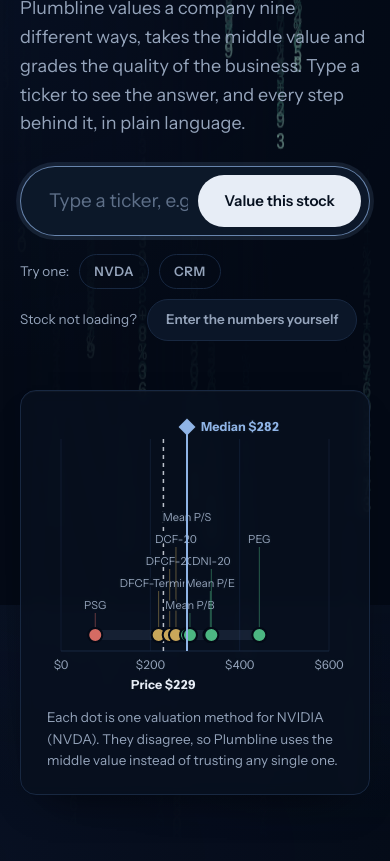
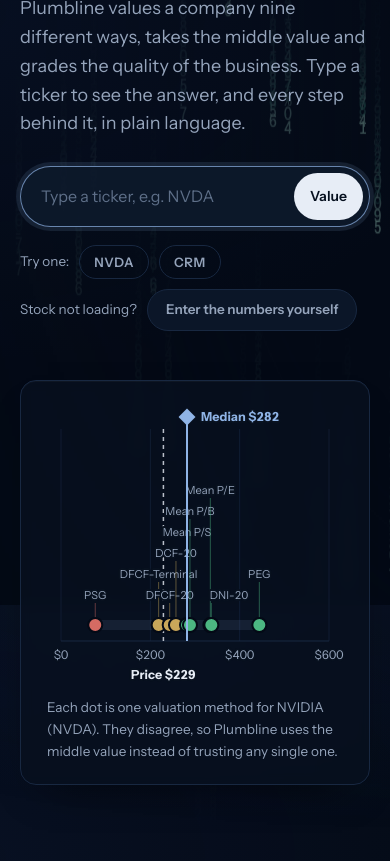
Before and after one commit to Aden-888/Plumbline, a website: page index.html in a window 390 px wide. Shown: the part 239-1100 px from the top of the page. Drawn offline with Linux system fonts and the light colour scheme.

Commit message:
v2.3.1: digital rain on result pages, phone search fit, no overlapping chart labels
Co-Authored-By: Claude Opus 5.5 <noreply@anthropic.com>
Claude-Session: https://claude.ai/code/session_01V89T1iKzmrnWMcz5PzsZ91

```diff
--- a/app.js
+++ b/app.js
@@ -174,6 +174,7 @@
     $("results").classList.remove("hidden");
     $("results").innerHTML =
       '<nav class="tabs" aria-label="Sections"><div class="wrap tabs__in">' + tabs.map(function (t, i) { return '<a class="tab' + (i ? "" : " on") + '" href="#' + t[0] + '" data-s="' + t[0] + '">' + t[1] + "</a>"; }).join("") + "</div></nav>" +
+      '<canvas class="rain rain--res" id="rainRes" aria-hidden="true"></canvas>' +
       '<div class="wrap res">' +
       '<div class="head" id="overview"><h2>' + esc(inp.name) + ' <span class="head__tk">' + esc(inp.ticker) + '</span></h2><div class="head__meta">' + (inp.exchange ? esc(inp.exchange) + " · " : "") + "Price as of " + esc(inp.asOf) + " · Financials to " + esc(inp.ttmEnd) + " · Data: " + esc(inp.source || (inp.manual ? "entered by you" : inp.live ? "live data provider" : "checked built-in figures")) + "</div></div>" +
       '<p class="bridge" style="margin:18px 0 -10px">Step 1 · The answer: what Plumbline thinks the stock is worth</p><div id="rVerdict"></div>' +
@@ -193,6 +194,7 @@
       '<div class="two" style="margin-top:16px"><div><p class="tlabel">The company figures every calculation starts from.</p><div class="card" id="rIn"></div></div><div><p class="tlabel">How the discount rate (the yearly return investors expect) was built.</p><div class="card" id="rWacc"></div></div></div></div></details></section>' +
       "</div>" +
       '<button class="dock" id="dock" type="button" aria-label="Back to the verdict"></button>';
+    startResultRain();
     $("results").querySelectorAll("input[type=range]").forEach(function (el) {
       el.addEventListener("input", function () { state.settings[el.dataset.k] = parseFloat(el.value); sync(); schedule(); });
     });
@@ -440,15 +442,17 @@
   }
 
   /* ---------------- wiring ---------------- */
-  /* Faint "digital rain" of figures behind the home headline. Runs only while the home page is on screen,
-     about 16 frames a second; one still frame when the device asks for reduced motion. */
-  function startRain() {
-    var c = $("rain"); if (!c || !c.getContext) return;
-    var ctx = c.getContext("2d"), GLYPHS = "0123456789$%.+-0123456789", fs = 15, cols = 0, drops = [], speed = [], W = 0, H = 0;
+  /* Faint "digital rain" of figures. Used behind the home headline and behind the company name at the top of
+     each result. Each one runs only while it is on screen, about 16 frames a second; one still frame when the
+     device asks for reduced motion. Returns a handle so a replaced result page can stop its old rain. */
+  function makeRain(c, active) {
+    if (!c || !c.getContext) return { stop: function () {} };
+    var ctx = c.getContext("2d"), GLYPHS = "0123456789$%.+-0123456789", fs = 15, cols = 0, drops = [], speed = [], W = 0, H = 0, stopped = false, seen = true;
     var still = window.matchMedia && window.matchMedia("(prefers-reduced-motion: reduce)").matches;
     function size() {
       var r = c.getBoundingClientRect(), dpr = Math.min(2, window.devicePixelRatio || 1);
       W = Math.max(1, r.width); H = Math.max(1, r.height);
+      fs = W < 600 ? 13 : 15;
       c.width = W * dpr; c.height = H * dpr; ctx.setTransform(dpr, 0, 0, dpr, 0, 0);
       cols = Math.ceil(W / (fs * 1.15)); drops = []; speed = [];
       for (var i = 0; i < cols; i++) { drops.push(Math.random() * -H / fs); speed.push(.35 + Math.random() * .55); }
@@ -467,15 +471,28 @@
         if (y > H && Math.random() > .97) drops[i] = Math.random() * -12;
       }
     }
+    function warm() { for (var k = 0; k < 40; k++) frame(true); }
     size();
-    if (still) { for (var k = 0; k < 60; k++) frame(true); return; }
+    var rt, onResize = function () { clearTimeout(rt); rt = setTimeout(function () { size(); if (still) warm(); }, 200); };
+    window.addEventListener("resize", onResize);
+    var io = window.IntersectionObserver ? new IntersectionObserver(function (e) { seen = e[0].isIntersecting; }) : null;
+    if (io) io.observe(c);
+    var handle = { stop: function () { stopped = true; window.removeEventListener("resize", onResize); if (io) io.disconnect(); } };
+    if (still) { warm(); return handle; }
     var last = 0;
     (function loop(t) {
+      if (stopped || !c.isConnected) { handle.stop(); return; }
       requestAnimationFrame(loop);
-      if (document.hidden || $("hero").classList.contains("hidden") || t - last < 60) return;
+      if (document.hidden || !seen || !active() || t - last < 60) return;
       last = t; frame(false);
     })(0);
-    var rt; window.addEventListener("resize", function () { clearTimeout(rt); rt = setTimeout(size, 200); });
+    return handle;
+  }
+  function startRain() { makeRain($("rain"), function () { return !$("hero").classList.contains("hidden"); }); }
+  var resRain = null;
+  function startResultRain() {
+    if (resRain) resRain.stop();
+    resRain = makeRain($("rainRes"), function () { return !$("results").classList.contains("hidden"); });
   }
 
   function wire() {
--- a/charts.js
+++ b/charts.js
@@ -39,15 +39,24 @@
 
     /* dots, sorted so label lanes can alternate */
     var sorted = ms.slice().sort(function (a, b) { return a.value - b.value; });
-    var lanes = narrow ? 5 : 4, laneH = narrow ? 22 : 26;
+    var lanes = narrow ? 6 : 4, laneH = narrow ? 21 : 26;
+    /* each label goes in the lowest lane where it does not touch the label before it, so names never overlap */
+    var fsz = narrow ? 11 : 12, laneEnd = [], tx = {};
+    for (var q = 0; q < lanes; q++) laneEnd.push(-1e9);
     sorted.forEach(function (m, i) {
-      var cx = x(m.value), lane = i % lanes, ly = dotY - 26 - lane * laneH;
+      var w = m.short.length * fsz * .66 + 12, c = Math.min(Math.max(x(m.value), w / 2 + 2), W - w / 2 - 2), pick = -1;
+      for (var q = 0; q < lanes; q++) if (c - w / 2 > laneEnd[q]) { pick = q; break; }
+      if (pick < 0) { pick = 0; for (q = 1; q < lanes; q++) if (laneEnd[q] < laneEnd[pick]) pick = q; c = Math.min(laneEnd[pick] + w / 2, W - w / 2 - 2); }
+      laneEnd[pick] = c + w / 2; tx[i] = { lane: pick, c: c };
+    });
+    sorted.forEach(function (m, i) {
+      var cx = x(m.value), lane = tx[i].lane, ly = dotY - 26 - lane * laneH;
       var col = opt.stats ? "#5e6f88" : dotColor(m.upside, r.settings);
       var tip = m.short + ": " + usd0(m.value) + " (" + (m.upside >= 0 ? "+" : "−") + Math.abs(m.upside * 100).toFixed(0) + "% vs price)";
       s.push('<g class="dotg" data-i="' + i + '"><title>' + esc(tip) + "</title>" +
         '<line x1="' + cx + '" x2="' + cx + '" y1="' + (ly + 4) + '" y2="' + (dotY - 7) + '" stroke="' + col + '" opacity=".45"/>' +
         '<circle cx="' + cx + '" cy="' + dotY + '" r="7" fill="' + col + '" stroke="#040a16" stroke-width="2"/>' +
-        '<text x="' + cx + '" y="' + ly + '" text-anchor="middle" style="font-size:' + (narrow ? 11 : 12) + 'px">' + esc(m.short) + "</text></g>");
+        '<text x="' + tx[i].c + '" y="' + ly + '" text-anchor="middle" style="font-size:' + fsz + 'px">' + esc(m.short) + "</text></g>");
     });
 
     if (opt.stats) {
@@ -160,8 +169,14 @@
     o.push('<line x1="' + x(med) + '" x2="' + x(med) + '" y1="' + yTop + '" y2="' + yBot + '" stroke="#e9eef5" stroke-width="1.6" stroke-dasharray="5 4"/>');
     o.push('<line x1="' + x(price) + '" x2="' + x(price) + '" y1="' + yTop + '" y2="' + yBot + '" stroke="#4cb782" stroke-width="1.6" stroke-dasharray="5 4"/>');
     var medRight = med >= price;
-    o.push('<text class="lbl" x="' + (x(med) + (medRight ? 8 : -8)) + '" y="' + (top - 16) + '" text-anchor="' + (medRight ? "start" : "end") + '">Plumbline value: ' + usd2(med) + "</text>");
-    o.push('<text class="lbl" x="' + (x(price) + (medRight ? -8 : 8)) + '" y="' + (H - 12) + '" text-anchor="' + (medRight ? "end" : "start") + '" style="fill:#4cb782">Stock price: ' + usd2(price) + "</text>");
+    /* keep both line labels inside the chart: switch sides if the preferred side would run off the edge */
+    function edgeLabel(px, preferRight, y, text, style) {
+      var w = text.length * 7, right = preferRight;
+      if (right && px + 8 + w > W - 4) right = false; else if (!right && px - 8 - w < 4) right = true;
+      return '<text class="lbl" x="' + (px + (right ? 8 : -8)) + '" y="' + y + '" text-anchor="' + (right ? "start" : "end") + '"' + (style ? ' style="' + style + '"' : "") + ">" + text + "</text>";
+    }
+    o.push(edgeLabel(x(med), medRight, top - 16, (narrow ? "Median: " : "Plumbline value: ") + usd2(med)));
+    o.push(edgeLabel(x(price), !medRight, H - 12, (narrow ? "Price: " : "Stock price: ") + usd2(price), "fill:#4cb782"));
     o.push("</svg>");
     el.innerHTML = o.join("");
   }
--- a/index.html
+++ b/index.html
@@ -42,7 +42,7 @@
         <p class="hero__lede">Plumbline values a company nine different ways, takes the middle value and grades the quality of the business. Type a ticker to see the answer, and every step behind it, in plain language.</p>
         <form class="search search--big" id="heroForm" autocomplete="off" role="search">
           <input id="heroInput" aria-label="Stock ticker" placeholder="Type a ticker, e.g. NVDA" maxlength="10" spellcheck="false" autofocus>
-          <button type="submit">Value this stock</button>
+          <button type="submit">Value<span class="hide-sm"> this stock</span></button>
         </form>
         <div class="try">Try one: <button class="chip" data-t="NVDA">NVDA</button><button class="chip" data-t="CRM">CRM</button></div>
         <p class="try" style="margin-top:10px">Stock not loading? <button class="btn" id="heroManual" type="button">Enter the numbers yourself</button></p>
--- a/package.json
+++ b/package.json
@@ -1 +1 @@
-{ "name": "plumbline", "version": "2.3.0", "private": true, "scripts": { "start": "node server.js" }, "engines": { "node": ">=18" } }
+{ "name": "plumbline", "version": "2.3.1", "private": true, "scripts": { "start": "node server.js" }, "engines": { "node": ">=18" } }
--- a/server.js
+++ b/server.js
@@ -65,5 +65,5 @@ http.createServer(function (req, res) {
     res.end(buf);
   });
 }).listen(PORT, function () {
-  console.log("Plumbline v2.3 is running at http://localhost:" + PORT + "\nData source: " + (SOURCE === "fmp" ? "FMP only" : "SEC filings + Yahoo prices (free), " + (KEY ? "FMP as backup" : "no key needed")) + (process.env.SEC_CONTACT ? "" : "\nTip: add SEC_CONTACT=your@email to a .env file. The SEC asks apps to identify themselves.") + (PASS ? "\nPassword protection is on." : ""));
+  console.log("Plumbline v2.3.1 is running at http://localhost:" + PORT + "\nData source: " + (SOURCE === "fmp" ? "FMP only" : "SEC filings + Yahoo prices (free), " + (KEY ? "FMP as backup" : "no key needed")) + (process.env.SEC_CONTACT ? "" : "\nTip: add SEC_CONTACT=your@email to a .env file. The SEC asks apps to identify themselves.") + (PASS ? "\nPassword protection is on." : ""));
 });
--- a/style.css
+++ b/style.css
@@ -684,3 +684,29 @@ a, .jump a, .m summary::after, .qmore > summary { color: var(--accent); }
 /* v2.3: solid sticky layers so text behind them never shows through */
 .bar, .tabs { background: #040a16; }
 .dock { background: #0b1628 !important; }
+
+/* v2.3.1: the same digital rain behind the company name at the top of each result.
+   It sits under the sticky tabs, fades out before the verdict card and stays on the right, away from the name. */
+#results { position: relative; }
+#results > .res { position: relative; z-index: 1; }
+.rain--res { inset: 0 0 auto 0; height: 400px; opacity: .55;
+  -webkit-mask-image: linear-gradient(90deg, transparent 0%, rgba(0, 0, 0, .3) 40%, #000 75%), linear-gradient(180deg, #000 50%, transparent 100%);
+  -webkit-mask-composite: source-in;
+  mask-image: linear-gradient(90deg, transparent 0%, rgba(0, 0, 0, .3) 40%, #000 75%), linear-gradient(180deg, #000 50%, transparent 100%); mask-composite: intersect; }
+#results .head { padding-top: 26px; }
+#results .verdict { position: relative; }
+
+/* phones: narrower screens get a softer side fade, so a little rain shows on both sides without crowding the text */
+@media (max-width: 720px) {
+  .rain { opacity: .4;
+    -webkit-mask-image: linear-gradient(90deg, rgba(0, 0, 0, .15) 0%, rgba(0, 0, 0, .35) 45%, #000 100%), linear-gradient(180deg, #000 40%, transparent 100%);
+    mask-image: linear-gradient(90deg, rgba(0, 0, 0, .15) 0%, rgba(0, 0, 0, .35) 45%, #000 100%), linear-gradient(180deg, #000 40%, transparent 100%); }
+  .rain--res { height: 320px; opacity: .45; }
+  #results .head { padding-top: 14px; }
+  /* home search on phones: a slimmer button so the hint text is not cut off */
+  .search--big { padding: 6px 6px 6px 18px; }
+  .search--big input { font-size: 16px; }
+  .search--big button { padding: 12px 16px; font-size: 14px; }
+}
+
+@media (max-width: 480px) { .hide-sm { display: none; } }
```
Also changed, not shown: README.md.
